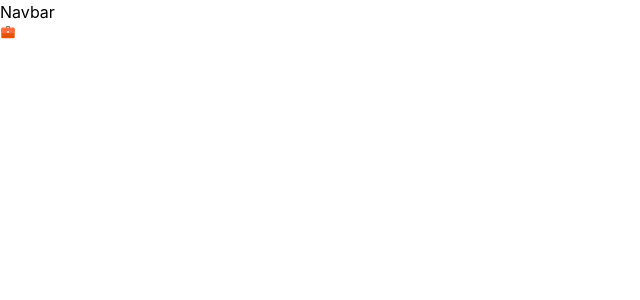
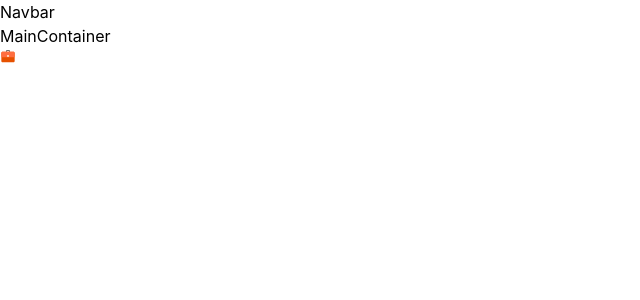
Before and after one commit to gurudattpuranik25/corner-cart, a React (Create React App) app: page / in a window 1280 px wide. Shown: the top 300 px of the page, without its empty margins (0-640 px from the left). Built offline with nearby package versions, Linux system fonts and the light colour scheme.

Commit message:
initial commit

```diff
--- a/src/App.js
+++ b/src/App.js
@@ -1,10 +1,12 @@
 import { FcBriefcase } from "react-icons/fc";
+import MainContainer from "./components/MainContainer/MainContainer";
 import Navbar from "./components/Navbar/Navbar";
 
 function App() {
   return (
     <div>
       <Navbar />
+      <MainContainer />
       <FcBriefcase />
     </div>
   );
--- /dev/null
+++ b/src/components/MainContainer/MainContainer.js
@@ -0,0 +1,7 @@
+import React from "react";
+
+function MainContainer() {
+  return <div>MainContainer</div>;
+}
+
+export default MainContainer;
```
